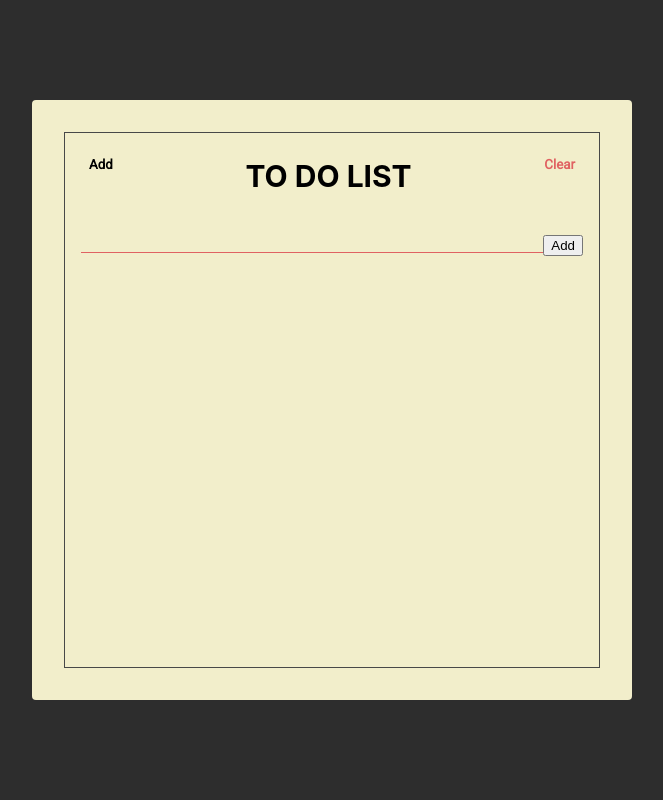
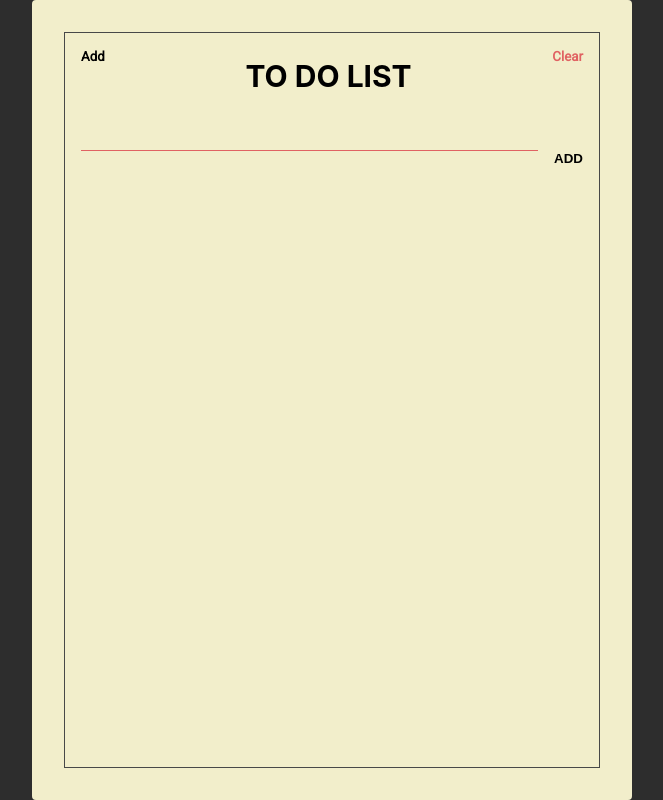
Before and after one commit to nandiwardhanawidianto/React_Course, a website: page index.html in a window 1280 px wide. Shown: the whole page, without its empty margins (308-971 px from the left). Drawn offline with Linux system fonts and the light colour scheme.

Commit message:
Add TO DO sectino

```diff
--- a/style.css
+++ b/style.css
@@ -33,7 +33,7 @@ html {
 
 .container {
   width: 600px;
-  height: 600px;
+  height: 800px;
   background-color: #f2eecb;
   border-radius: 4px;
   padding: 32px;
@@ -62,7 +62,7 @@ html {
   font-size: 1.8rm;
   font-family: "Roboto", sans-serif;
   font-weight: bolder;
-  padding: 24px;
+  padding: 16px;
   background: unset;
   border: unset;
   outline: unset;
@@ -75,7 +75,7 @@ html {
 
 .add-form {
   display: flex;
-  align-items: center;
+  align-items: flex-start;
 }
 
 .add-input {
@@ -86,3 +86,15 @@ html {
   padding: 0 64px;
   flex: 1;
 }
+
+.add-btn {
+  font-size: 1.8 rem;
+  font-weight: bolder;
+  text-transform: uppercase;
+  padding: 16px;
+  cursor: pointer;
+  padding-right: unset;
+  border: unset;
+  background: unset;
+  outline: unset;
+}
```
